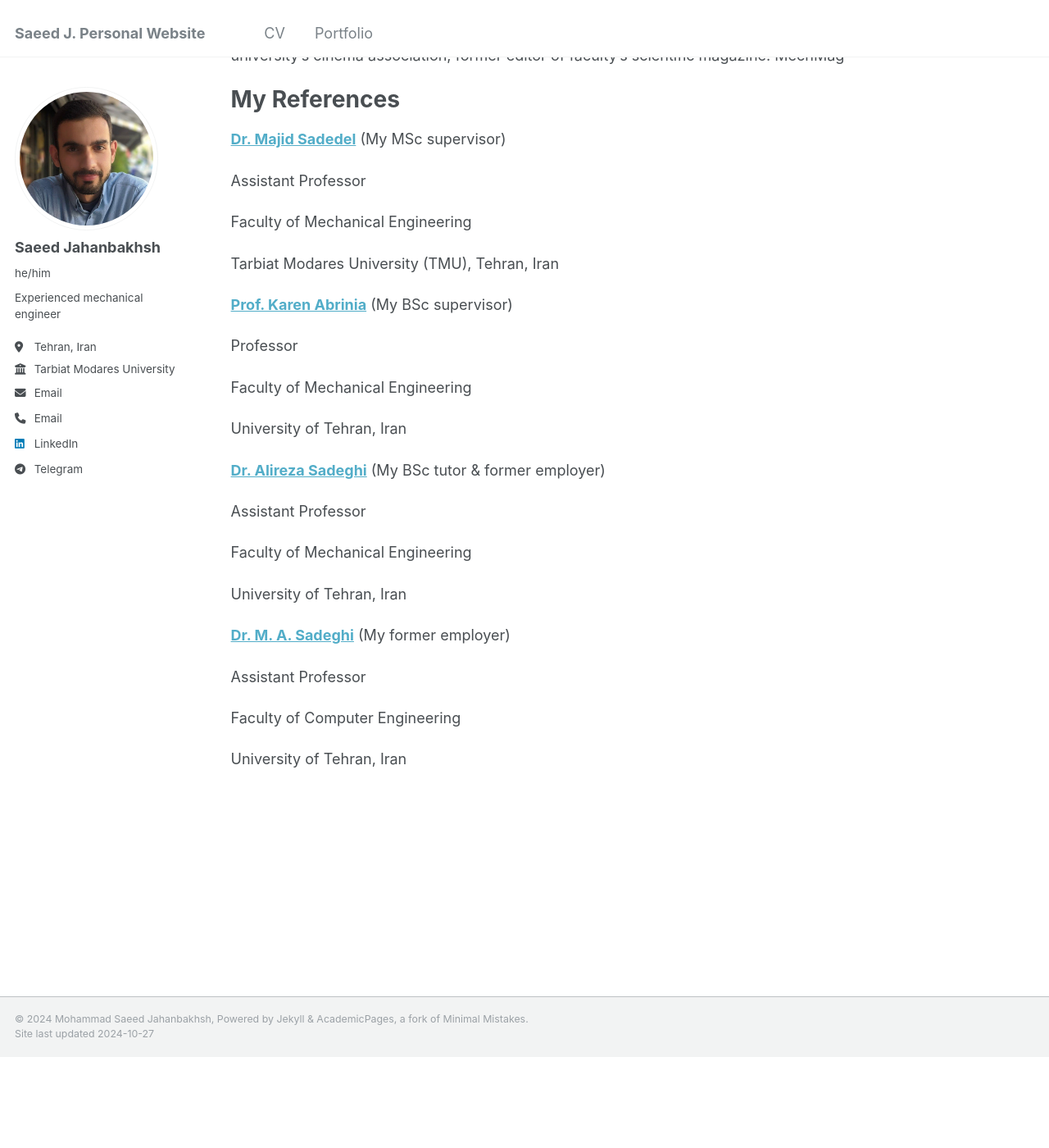
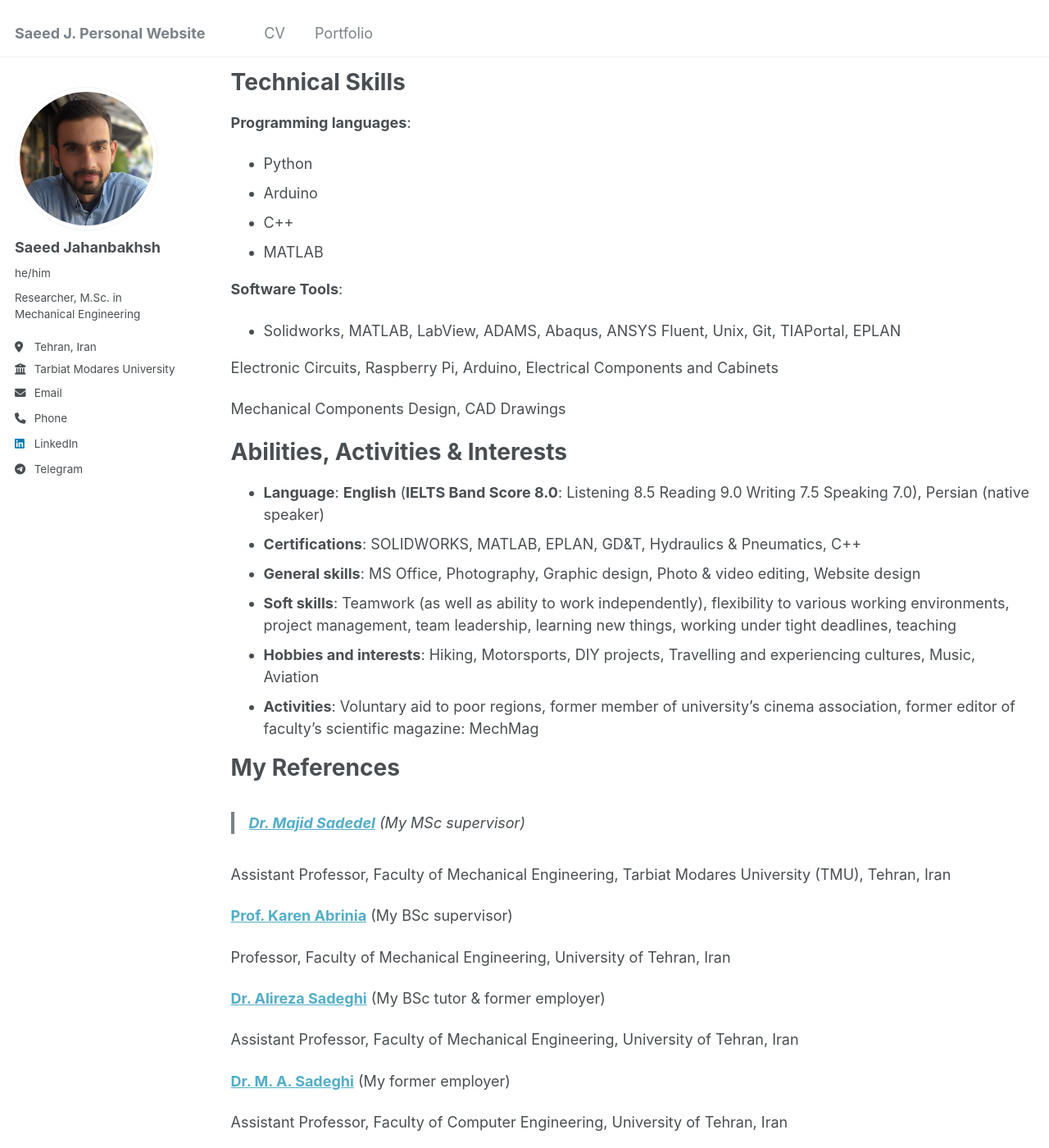
Before and after one commit to msjahanbakhsh/msjahanbakhsh.github.io, a Jekyll site: the page built from _pages/cv.md, in a window 1280 px wide and 1400 px high, scrolled down 3284 px. Shown: the whole window at 82% size. Built offline with Jekyll 4.4.1, drawn with Linux system fonts in a browser that asks for light colours; before the commit the page ends 4573 px from its top, so only the background shows below that; some of the changed text lies outside the part shown.

Commit message:
minor fixes

```diff
--- a/_config.yml
+++ b/_config.yml
@@ -24,7 +24,7 @@
   avatar           : "profile.png"
   name             : "Saeed Jahanbakhsh"
   pronouns         : "he/him"
-  bio              : "Experienced mechanical engineer"
+  bio              : "Researcher, M.Sc. in Mechanical Engineering"
   location         : "Tehran, Iran"
   employer         : "Tarbiat Modares University"
   uri              : # URL
@@ -271,7 +271,7 @@
     values:
       layout: single
       author_profile: true
-      share: true
+      share: false
       comment: true
   # _talks
   - scope:
--- a/_includes/author-profile.html
+++ b/_includes/author-profile.html
@@ -21,7 +21,7 @@
   </div>
 
   <div class="author__urls-wrapper">
-    <button class="btn btn--inverse">Follow</button>
+    <button class="btn btn--inverse">Contact Me</button>
     <ul class="author__urls social-icons">
       <!-- Font Awesome icons / Biographic information  -->
       {% if author.location %}
@@ -37,7 +37,7 @@
         <li><a href="mailto:{{ author.email }}"><i class="fas fa-fw fa-envelope icon-pad-right" aria-hidden="true"></i>{{ site.data.ui-text[site.locale].email_label | default: "Email" }}</a></li>
       {% endif %}
       {% if author.phone %}
-      <li><a href="tel:{{ author.phone }}"><i class="fas fa-fw fa-phone icon-pad-right" aria-hidden="true"></i>{{ site.data.ui-text[site.locale].email_label | default: "Email" }}</a></li>
+      <li><a href="tel:{{ author.phone }}"><i class="fas fa-fw fa-phone icon-pad-right" aria-hidden="true"></i>{{ "Phone" }}</a></li>
     {% endif %}
 
       <!-- Font Awesome and Academicons icons / Academic websites -->
--- a/_pages/cv.md
+++ b/_pages/cv.md
@@ -11,22 +11,27 @@
 
 Education
 ======
-* **M.Sc.** in **Mechanical Engineering (Applied Design)**, [Tarbiat Modares University](https://www.modares.ac.ir/en), Iran, 2024
-  * GPA: 3.8 / 4.0
-  * Relevant Modules: Control Systems Design, Robotics, Mobile Robots Control, Adv. Dynamics, Industrial Automation, Mechanisms Design
-  * Dissertation: Design, Optimization and Manufacturing of 2-DOF Antenna Pointing Mechanism - Supervisor: Dr. Sadedel
-* **B.Sc.** in **Mechanical Engineering**, [University of Tehran](https://ut.ac.ir/en), Iran, 2021
-  * GPA: 3.2 / 4.0 for the last 60 units
-  * Final Project: Design and Fabrication of Continuous Ball Milling Machine for Mining Factory - Supervisor: Prof. Abrinia
+> **M.Sc.** in **Mechanical Engineering (Applied Design)**, [Tarbiat Modares University](https://www.modares.ac.ir/en), Iran, 2024
+* GPA: 3.8 / 4.0
+* Relevant Modules: Control Systems Design, Robotics, Mobile Robots Control, Adv. Dynamics, Industrial Automation, Mechanisms Design
+* Dissertation: Design, Optimization and Manufacturing of 2-DOF Antenna Pointing Mechanism - Supervisor: Dr. Sadedel
+
+> **B.Sc.** in **Mechanical Engineering**, [University of Tehran](https://ut.ac.ir/en), Iran, 2021
+* GPA: 3.2 / 4.0 for the last 60 units
+* Final Project: Design and Fabrication of Continuous Ball Milling Machine for Mining Factory - Supervisor: Prof. Abrinia
 
 Experience
 ======
-> **Research Assistant & Lead Mechatronics Engineer** at [Advanced Mechatronics Innovation Center (AMIC) Lab](http://amic.modares.ac.ir/en/home-2/), Tarbiat Modares University, Tehran, Iran (Sep 2021 - Present)
+> **Research Assistant & Lead Mechatronics Engineer** at
+[Advanced Mechatronics Innovation Center (AMIC) Lab](http://amic.modares.ac.ir/en/home-2/), Tarbiat Modares University, Tehran, Iran
+(Sep 2021 - Present)
 * Design, optimization, manufacturing and **tracking control** of a **novel 2-DOF pointing mechanism**, resulting in major improvements in cost-efficiency and precision
 * Automation of industrial weighing & packing machine for mining industry using **loadcells** and **PLC**
 * Development of a **fall detection wearable device** for the elderly using **IMU sensor**
 
-> **R&D Project Director, Senior Mechatronics Engineer** at [Pooyesh Injection Medical Instruments Co.](https://pinjection.com/en/home/), Tehran, Iran (May 2021 - Jun 2023)
+> **R&D Project Director, Senior Mechatronics Engineer** at
+[Pooyesh Injection Medical Instruments Co.](https://pinjection.com/en/home/), Tehran, Iran
+(May 2021 - Jun 2023)
 * Led a team of 7 engineers in the development of a 14-part injection pen **assembly automation** system, reducing manual labor by 90% and assembly time by 92%
 * Utilizing **Raspberry Pi** and **Arduino** with **Python**, **C**, and **ROS** as **control hardware and software**
 * Implementation of **computer vision** methods to classify parts, identify abnormalities, and perform OCR
@@ -36,7 +41,9 @@
 * Design and manufacturing of **innovative mechanisms** for part handling, employing the agile methodology. Used a blend of **rapid-prototyping-friendly materials**, integrated with **electric & pneumatic actuators**
 * Documentation of all processes and procedures, including CAD files for future debugging and utilization
 
-> **Research Assistant** at [Persian Gazelle Solar Car Lab](https://persian-gazelle.com/), University of Tehran, Iran (May 2016 - Feb 2021)
+> **Research Assistant** at
+[Persian Gazelle Solar Car Lab](https://persian-gazelle.com/), University of Tehran, Iran
+(May 2016 - Feb 2021)
 * Design and manufacture of **PGSC IV solar-electric city car** in compliance with the regulations of **WSC Australia**
 * Responsible for presenting, overseeing scrutineering tasks, and performing mechanical maintenance of the solar car during the World Solar Challenge, a 3,000-kilometer race across the Australian continent
 * **Optimization** of **energy consumption & racing strategy** based on the race path's slope analysis
@@ -45,48 +52,48 @@
 
 Hounors & Achievements
 ======
-Awarded the **Ruyesh Tech-Core Scholarship** by the **TMU Science & Technology Park** for my MSc thesis research.
-Participated in **World Solar (Cars) Challenge**, Oct 8-15 2017, Darwin to Adelaide, Australia.
-Participated in **Formula Student**, Jul 17-21 2018, Silverstone Race Circuit, Northamptonshire, United Kingdom.
-Ranked in the top 1% in the 2015 nationwide university entrance exam for undergraduate studies in Iran.
+* Awarded the **Ruyesh Tech-Core Scholarship** by the **TMU Science & Technology Park** for my MSc thesis research.
+* Participated in **World Solar (Cars) Challenge**, Oct 8-15 2017, Darwin to Adelaide, Australia.
+* Participated in **Formula Student**, Jul 17-21 2018, Silverstone Race Circuit, Northamptonshire, United Kingdom.
+* Ranked in the top 1% in the 2015 nationwide university entrance exam for undergraduate studies in Iran.
 
 Notable Course Projects
 ======
-**Wind gust disturbance rejection in XY antenna pedestal control** (MATLAB)
-* Advanced Control - Fall 2022
-**Simulation and control of 3R robotic arm** (MATLAB and Simulink)
-* Advanced Robotics - Winter 2022
-**Pneumatics circuit logic analysis** (Logicly and FluidSIM)
-* Industrial Automation - Winter 2022
-**Planar mechanism simulation** (ADAMS and MATLAB Simulink)
-* Advanced Dynamics - Fall 2022
-**Composite electricity crossarm design** (Solidworks and Abaqus)
-* Composite Materials - Fall 2020
-**Digital thermocouple system implementation** (Proteus and Arduino)
-* Measurement Systems - Winter 2020
-**Lightweight walking mechanism robot** (Solidworks)
-* Mechatronics - Winter 2020
-**Ball and plate system control**
-* Linear Control - Winter 2019
-**Heat dissipation analysis of hot spring in agricultural field** (MATLAB and ANSYS Fluent FDM method)
-* Heat Transfer 1 - Fall 2018
-**Sport ball impact coefficient testbench** (Arduino)
-* Dynamics - Fall 2017
+* **Wind gust disturbance rejection in XY antenna pedestal control** (MATLAB)
+  * Advanced Control - Fall 2022
+* **Simulation and control of 3R robotic arm** (MATLAB and Simulink)
+  * Advanced Robotics - Winter 2022
+* **Pneumatics circuit logic analysis** (Logicly and FluidSIM)
+  * Industrial Automation - Winter 2022
+* **Planar mechanism simulation** (ADAMS and MATLAB Simulink)
+  * Advanced Dynamics - Fall 2022
+* **Composite electricity crossarm design** (Solidworks and Abaqus)
+  * Composite Materials - Fall 2020
+* **Digital thermocouple system implementation** (Proteus and Arduino)
+  * Measurement Systems - Winter 2020
+* **Lightweight walking mechanism robot** (Solidworks)
+  * Mechatronics - Winter 2020
+* **Ball and plate system control**
+  * Linear Control - Winter 2019
+* **Heat dissipation analysis of hot spring in agricultural field** (MATLAB and ANSYS Fluent FDM method)
+  * Heat Transfer 1 - Fall 2018
+* **Sport ball impact coefficient testbench** (Arduino)
+  * Dynamics - Fall 2017
 
 Selected Courses
 ======
-**Advanced Robotics**	20 / 20
-* MSc - Winter 2022
-**Industrial Automation** 17.9 / 20
-* MSc - Winter 2022
-**Advanced Dynamics** 17.2 / 20
-* MSc - Fall 2021
-**Mechatronics** 16.8 / 20
-* BSc - Winter 2020
-**Control Systems Design** 16 / 20
-* MSc - Fall 2022
-**Control of Mobile Robots** 15.3 / 20
-* MSc - Fall 2022
+* **Advanced Robotics**	20 / 20
+  * MSc - Winter 2022
+* **Industrial Automation** 17.9 / 20
+  * MSc - Winter 2022
+* **Advanced Dynamics** 17.2 / 20
+  * MSc - Fall 2021
+* **Mechatronics** 16.8 / 20
+  * BSc - Winter 2020
+* **Control Systems Design** 16 / 20
+  * MSc - Fall 2022
+* **Control of Mobile Robots** 15.3 / 20
+  * MSc - Fall 2022
 
 Technical Skills
 ======
@@ -95,59 +102,46 @@
 * Arduino
 * C++
 * MATLAB
+
 **Software Tools**:
 * Solidworks, MATLAB, LabView, ADAMS, Abaqus, ANSYS Fluent, Unix, Git, TIAPortal, EPLAN
+
 Electronic Circuits, Raspberry Pi, Arduino, Electrical Components and Cabinets
+
 Mechanical Components Design, CAD Drawings
 
 Abilities, Activities & Interests
 ======
-**Language**: **English** (**IELTS Band Score 8.0**: Listening 8.5 Reading 9.0 Writing 7.5 Speaking 7.0), Persian (native speaker)
-**Certifications**: SOLIDWORKS, MATLAB, EPLAN, GD&T, Hydraulics & Pneumatics, C++
-**General skills**: MS Office, Photography, Graphic design, Photo & video editing, Website design
-**Soft skills**: Teamwork (as well as ability to work independently), flexibility to various working environments, project management, team leadership, learning new things, working under tight deadlines, teaching
-**Hobbies and interests**: Hiking, Motorsports, DIY projects, Travelling and experiencing cultures, Music, Aviation
-**Activities**: Voluntary aid to poor regions, former member of university’s cinema association, former editor of faculty’s scientific magazine: MechMag
+* **Language**: **English** (**IELTS Band Score 8.0**: Listening 8.5 Reading 9.0 Writing 7.5 Speaking 7.0), Persian (native speaker)
+* **Certifications**: SOLIDWORKS, MATLAB, EPLAN, GD&T, Hydraulics & Pneumatics, C++
+* **General skills**: MS Office, Photography, Graphic design, Photo & video editing, Website design
+* **Soft skills**: Teamwork (as well as ability to work independently), flexibility to various working environments, project management, team leadership, learning new things, working under tight deadlines, teaching
+* **Hobbies and interests**: Hiking, Motorsports, DIY projects, Travelling and experiencing cultures, Music, Aviation
+* **Activities**: Voluntary aid to poor regions, former member of university’s cinema association, former editor of faculty’s scientific magazine: MechMag
 
 My References
 ======
-[**Dr. Majid Sadedel**](https://modares.ac.ir/~majid.sadedel) (My MSc supervisor)
+> [**Dr. Majid Sadedel**](https://modares.ac.ir/~majid.sadedel) (My MSc supervisor)
 
-Assistant Professor
-
-Faculty of Mechanical Engineering
-
-Tarbiat Modares University (TMU), Tehran, Iran
+Assistant Professor, Faculty of Mechanical Engineering, Tarbiat Modares University (TMU), Tehran, Iran
 <!-- majid.sadedel@modares.ac.ir
 +989127797036 -->
 
 [**Prof. Karen Abrinia**](https://me.ut.ac.ir/~cabrinia) (My BSc supervisor)
 
-Professor
-
-Faculty of Mechanical Engineering
-
-University of Tehran, Iran
+Professor, Faculty of Mechanical Engineering, University of Tehran, Iran
 <!-- cabrinia@ut.ac.ir
 +989121159113 -->
 
 [**Dr. Alireza Sadeghi**](https://me.ut.ac.ir/~alireza.sadeghi) (My BSc tutor & former employer)
 
-Assistant Professor
-
-Faculty of Mechanical Engineering
-
-University of Tehran, Iran
+Assistant Professor, Faculty of Mechanical Engineering, University of Tehran, Iran
 <!-- alireza.sadeghi@ut.ac.ir
 +989122172506 -->
 
 [**Dr. M. A. Sadeghi**](https://ece.ut.ac.ir/en/~asadeghi) (My former employer)
 
-Assistant Professor
-
-Faculty of Computer Engineering
-
-University of Tehran, Iran
+Assistant Professor, Faculty of Computer Engineering, University of Tehran, Iran
 <!-- asadeghi@ut.ac.ir
 +989122453348 -->
 
```
Also changed, not shown: _portfolio/pgsciv.md (renamed from _portfolio/portfolio-1.md), _portfolio/pinjection.md (renamed from _portfolio/portfolio-2.md), _portfolio/pmachine.md (renamed from _portfolio/portfolio-3.md).
